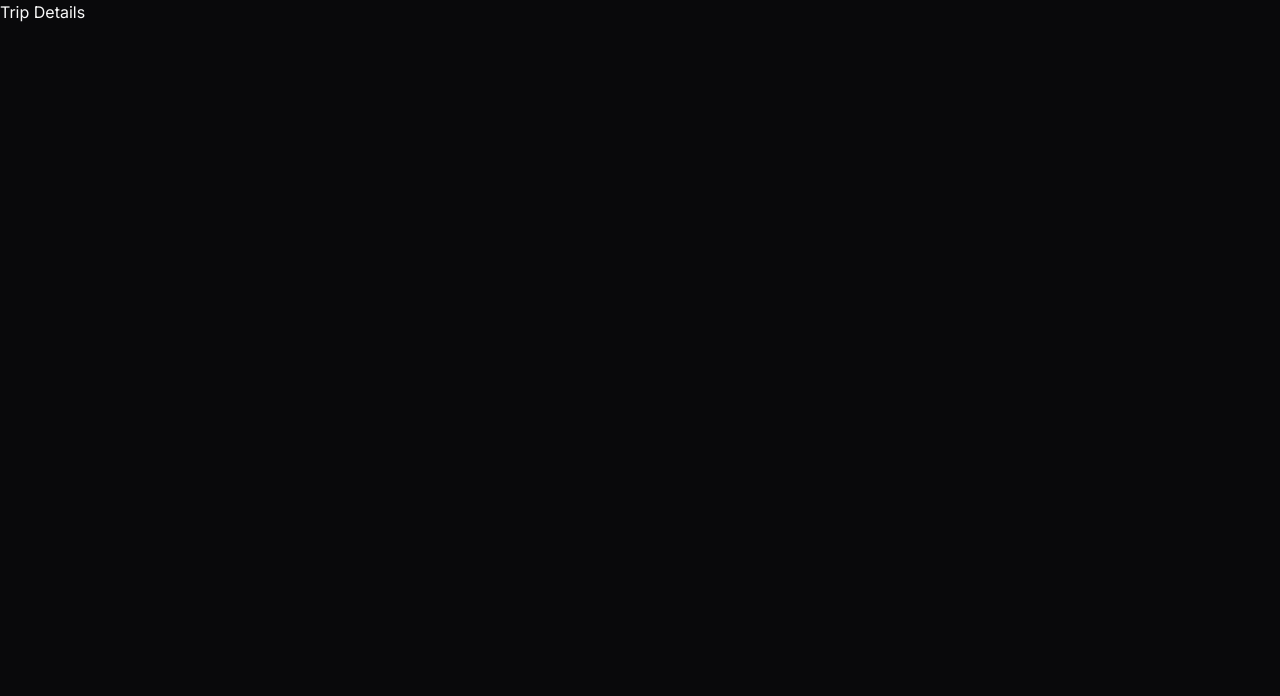
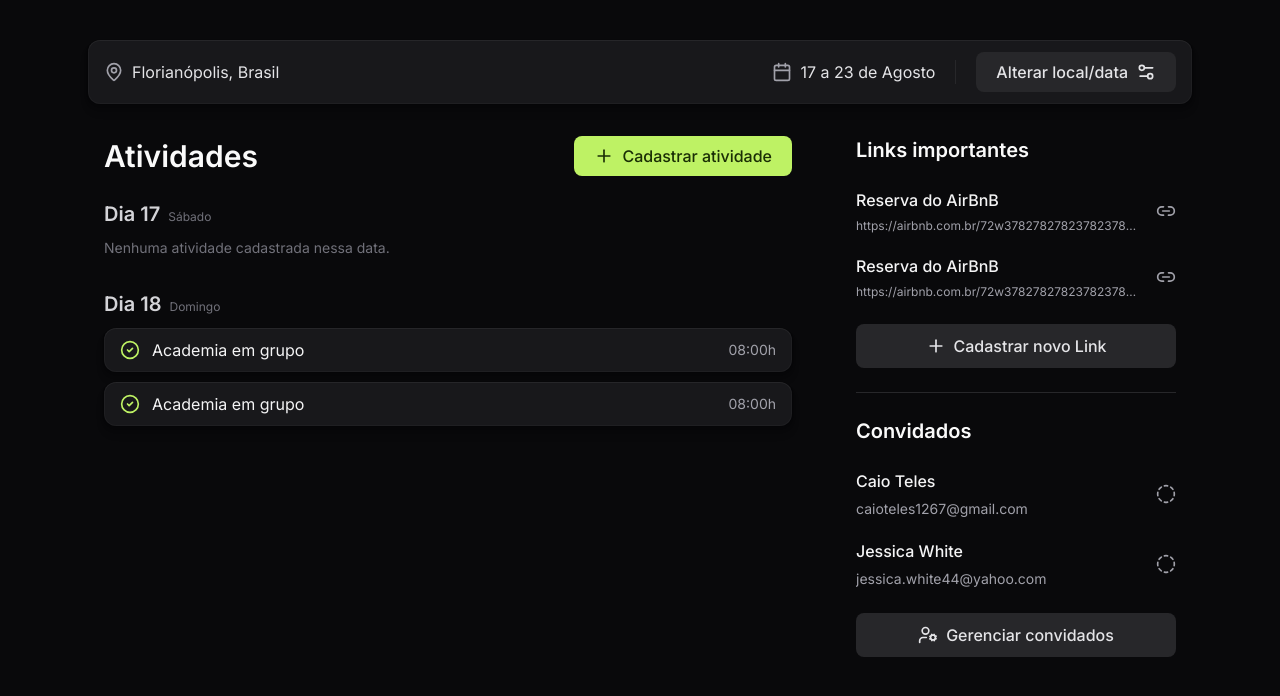
Before and after one commit to caiotelesz/nlw-frontTravel, a React (Vite) app: page /trips/1 in a window 1280 px wide. Shown: the top 696 px of the page. Built offline with nearby package versions, Linux system fonts and the light colour scheme.

Commit message:
Criando uma nova page mais um button component

```diff
--- /dev/null
+++ b/src/components/button.tsx
@@ -0,0 +1,14 @@
+import { Settings2 } from "lucide-react";
+import { ReactNode } from "react";
+
+interface ButtonProps {
+  children: ReactNode
+}
+
+export function Button({ children }: ButtonProps) {
+  return (
+    <button className="bg-zinc-800 text-zinc-200 rounded-lg px-5 py-2 font-medium flex items-center gap-2 hover:bg-zinc-700">
+        { children }
+    </button>
+  )
+}
--- /dev/null
+++ b/src/pages/trip-details/activies.tsx
@@ -0,0 +1,39 @@
+import { CircleCheck } from "lucide-react";
+
+export function Activies() {
+  return (
+    <div className="space-y-8">
+      <div className="space-y-2.5">
+        <div className="flex gap-2 items-baseline">
+          <span className="text-xl text-zinc-300 font-semibold">Dia 17</span>
+          <span className="text-xs text-zinc-500">Sábado</span>
+        </div>
+        <p className="text-zinc-500 text-sm">
+          Nenhuma atividade cadastrada nessa data.
+        </p>
+      </div>
+
+      <div className="space-y-2.5">
+        <div className="flex gap-2 items-baseline">
+          <span className="text-xl text-zinc-300 font-semibold">Dia 18</span>
+          <span className="text-xs text-zinc-500">Domingo</span>
+        </div>
+
+        <div className="space-y-2.5">
+          <div className="px-4 py-2.5 bg-zinc-900 rounded-xl shadow-shape flex items-center gap-3">
+            <CircleCheck className="size-5 text-lime-300" />
+            <span className="text-zinc-100">Academia em grupo</span>
+            <span className="text-zinc-400 text-sm ml-auto">08:00h</span>
+          </div>
+        </div>
+        <div className="space-y-2.5">
+          <div className="px-4 py-2.5 bg-zinc-900 rounded-xl shadow-shape flex items-center gap-3">
+            <CircleCheck className="size-5 text-lime-300" />
+            <span className="text-zinc-100">Academia em grupo</span>
+            <span className="text-zinc-400 text-sm ml-auto">08:00h</span>
+          </div>
+        </div>
+      </div>
+    </div>
+  );
+}
--- /dev/null
+++ b/src/pages/trip-details/create-activity-modal.tsx
@@ -0,0 +1,49 @@
+import { Calendar, Tag, X } from "lucide-react";
+
+interface CreateActitivyModalProps {
+  closeCreateActivityModal: () => void
+}
+
+export function CreateActitivyModal({closeCreateActivityModal}: CreateActitivyModalProps) {
+  return (
+    <div className="fixed inset-0 bg-black/60 flex items-center justify-center">
+        <div className="w-[640px] rounded-xl py-5 px-6 shadow-shape bg-zinc-900 space-y-5">
+          <div className="space-y-2">
+            <div className="flex items-center justify-between">
+              <h2 className="text-lg font-semibold">Cadastrar atividade</h2>
+              <button type="button" onClick={closeCreateActivityModal}>
+                <X className="size-5 text-zinc-400" />
+              </button>
+            </div>
+            <p className="text-sm text-zinc-400">
+              Todos convidados podem visualizar as atividades.
+            </p>
+          </div>
+
+          <form className="space-y-3">
+            <div className="h-14 flex-1 px-4 bg-zinc-950 border-zinc-800 rounded-lg flex items-center gap-2">
+              <Tag className="text-zinc-400 size-5" />
+              <input
+                name="title"
+                placeholder="Qual a atividade"
+                className="bg-transparent text-lg placeholder-zinc-400 outline-none flex-1"
+              />
+            </div>
+            <div className="h-14 px-4 bg-zinc-950 border-zinc-800 rounded-lg flex items-center gap-2">
+            <Calendar className="text-zinc-400 size-5" />
+            <input
+              type="datetime-local"
+              name="occurs_at"
+              placeholder="Data e horário da atividade"
+              className="bg-transparent text-lg placeholder-zinc-400 outline-none flex-1 [color-scheme:dark]"
+            />
+          </div>
+
+            <button type="submit" className="bg-lime-300 w-full justify-center text-lime-950 rounded-lg px-5 h-11 font-medium flex items-center gap-2 hover:bg-lime-400">
+              Salvar atividade
+            </button>
+          </form>
+        </div>
+      </div>
+  )
+}
--- /dev/null
+++ b/src/pages/trip-details/destination-and-date-header.tsx
@@ -0,0 +1,27 @@
+import { Calendar, MapPin, Settings2 } from "lucide-react";
+import { Button } from "../../components/button";
+
+export function DestinationAndDateHeader() {
+  return (
+    <div className="px-4 h-16 rounded-xl bg-zinc-900 shadow-shape flex items-center justify-between">
+      <div className="flex items-center gap-2">
+        <MapPin className="size-5 text-zinc-400" />
+        <span className="text-zinc-200">Florianópolis, Brasil</span>
+      </div>
+
+      <div className="flex items-center gap-5">
+        <div className="flex items-center gap-2">
+          <Calendar className="size-5 text-zinc-400" />
+          <span className="text-zinc-200">17 a 23 de Agosto</span>
+        </div>
+
+        <div className="w-px h-6 bg-zinc-800" />
+
+        <Button>
+          Alterar local/data
+          <Settings2 className="size-5" />
+        </Button>
+      </div>
+    </div>
+  );
+}
--- /dev/null
+++ b/src/pages/trip-details/guests.tsx
@@ -0,0 +1,35 @@
+import { CircleDashed, UserCog } from "lucide-react";
+
+export function Guests() {
+  return (
+    <div className="space-y-6">
+      <h2 className="font-semibold text-xl">Convidados</h2>
+      <div className="space-y-5">
+        <div className="flex items-center justify-between gap-4">
+          <div className="space-y-1.5">
+            <span className="block font-medium text-zinc-100">Caio Teles</span>
+            <span className="block text-sm text-zinc-400 truncate">
+              caioteles1267@gmail.com
+            </span>
+          </div>
+          <CircleDashed className="text-zinc-400 size-5 shrink-0" />
+        </div>
+        <div className="flex items-center justify-between gap-4">
+          <div className="space-y-1.5">
+            <span className="block font-medium text-zinc-100">
+              Jessica White
+            </span>
+            <span className="block text-sm text-zinc-400 truncate">
+              jessica.white44@yahoo.com
+            </span>
+          </div>
+          <CircleDashed className="text-zinc-400 size-5 shrink-0" />
+        </div>
+      </div>
+      <button className="bg-zinc-800 w-full justify-center text-zinc-200 rounded-lg px-5 h-11 font-medium flex items-center gap-2 hover:bg-zinc-700">
+        <UserCog className="size-5" />
+        Gerenciar convidados
+      </button>
+    </div>
+  );
+}
--- /dev/null
+++ b/src/pages/trip-details/important-links.tsx
@@ -0,0 +1,43 @@
+import { Link2, Plus } from "lucide-react";
+
+export function ImportantLinks() {
+  return (
+    <div className="space-y-6">
+      <h2 className="font-semibold text-xl">Links importantes</h2>
+      <div className="space-y-5">
+        <div className="flex items-center justify-between gap-4">
+          <div className="space-y-1.5">
+            <span className="block font-medium text-zinc-100">
+              Reserva do AirBnB
+            </span>
+            <a
+              href="#"
+              className="block text-xs text-zinc-400 truncate hover:text-zinc-200"
+            >
+              https://airbnb.com.br/72w378278278237823782378237823782378327823783278
+            </a>
+          </div>
+          <Link2 className="text-zinc-400 size-5 shrink-0" />
+        </div>
+        <div className="flex items-center justify-between gap-4">
+          <div className="space-y-1.5">
+            <span className="block font-medium text-zinc-100">
+              Reserva do AirBnB
+            </span>
+            <a
+              href="#"
+              className="block text-xs text-zinc-400 truncate hover:text-zinc-200"
+            >
+              https://airbnb.com.br/72w378278278237823782378237823782378327823783278
+            </a>
+          </div>
+          <Link2 className="text-zinc-400 size-5 shrink-0" />
+        </div>
+      </div>
+      <button className="bg-zinc-800 w-full justify-center text-zinc-200 rounded-lg px-5 h-11 font-medium flex items-center gap-2 hover:bg-zinc-700">
+        <Plus className="size-5" />
+        Cadastrar novo Link
+      </button>
+    </div>
+  );
+}
--- a/src/pages/trip-details/index.tsx
+++ b/src/pages/trip-details/index.tsx
@@ -1,5 +1,53 @@
-
+import { Plus } from "lucide-react";
+import { useState } from "react";
+import { CreateActitivyModal } from "./create-activity-modal";
+import { ImportantLinks } from "./important-links";
+import { Guests } from "./guests";
+import { Activies } from "./activies";
+import { DestinationAndDateHeader } from "./destination-and-date-header";
 
 export default function TripDetailsPage() {
-  return <h1>Trip Details</h1>
+  const [isCreateActivityModalOpen, setIsCreateActivityModalOpen] = useState(false);
+
+  function openCreateActivityModal() {
+    setIsCreateActivityModalOpen(true);
+  }
+
+  function closeCreateActivityModal() {
+    setIsCreateActivityModalOpen(false);
+  }
+
+  return (
+    <div className="max-w-6xl px-6 py-10 mx-auto space-y-8">
+      <DestinationAndDateHeader />
+
+      <main className="flex gap-16 px-4">
+        <div className="flex-1 space-y-6">
+          <div className="flex items-center justify-between">
+            <h2 className="text-3xl font-semibold">Atividades</h2>
+            <button onClick={openCreateActivityModal}
+                className="bg-lime-300 text-lime-950 rounded-lg px-5 py-2 font-medium flex items-center gap-2 hover:bg-lime-400"
+              >
+                <Plus className="size-5" />
+                Cadastrar atividade
+              </button>
+          </div>
+
+          <Activies />
+        </div>
+
+        <div className="w-80 space-y-6">
+          <ImportantLinks />
+          <div className="w-full h-px bg-zinc-800" />
+          <Guests />
+        </div>
+      </main>
+
+      {isCreateActivityModalOpen && (
+        <CreateActitivyModal
+          closeCreateActivityModal={closeCreateActivityModal}
+        />
+      )}
+    </div>
+  )
 }
```
